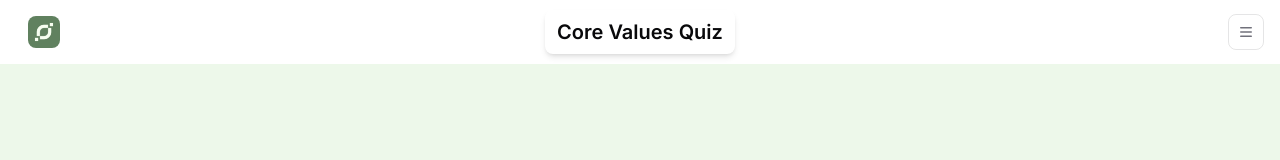
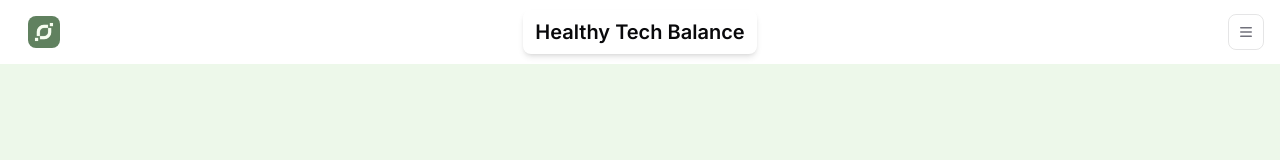
Before and after one commit to lukeludlow/healthy-tech-values, a React (Vite) app: page / in a window 1280 px wide. Shown: the top 160 px of the page. Built offline with nearby package versions, Linux system fonts and the light colour scheme.

Commit message:
update title to healthy tech balance

```diff
--- a/index.html
+++ b/index.html
@@ -4,7 +4,7 @@
         <meta charset="UTF-8" />
         <link rel="icon" type="image/png" href="/favicon.png" />
         <meta name="viewport" content="width=device-width, initial-scale=1.0" />
-        <title>Values Quiz</title>
+        <title>Healthy Tech Balance</title>
     </head>
     <body>
         <div id="root"></div>
--- a/src/components/navbar/HealthyValuesButton.tsx
+++ b/src/components/navbar/HealthyValuesButton.tsx
@@ -11,7 +11,7 @@ export default function HealthyValuesButton() {
             className="text-xl font-medium shadow-md"
             onClick={() => navigate("/")}
         >
-            <Heading>Core Values Quiz</Heading>
+            <Heading>Healthy Tech Balance</Heading>
         </Button>
     );
 }
```
